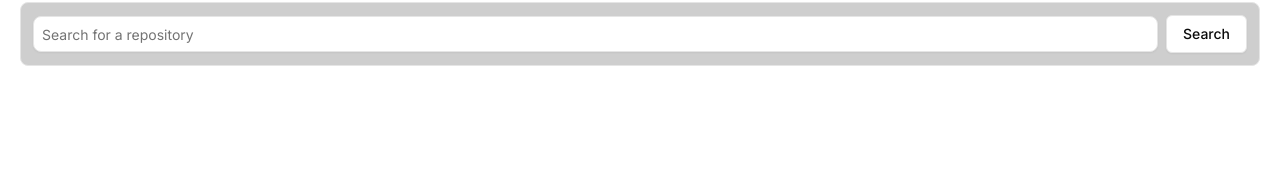
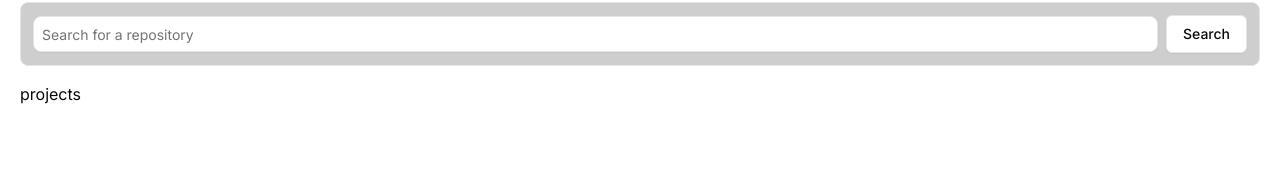
Before and after one commit to THEALIFHAKER1/AE1.TECH, a Next.js app: page /projects in a window 1280 px wide. Shown: the part 523-695 px from the top of the page. Built offline with nearby package versions, Linux system fonts and the light colour scheme; no server answers.

Commit message:
ready for implement github projects

```diff
--- /dev/null
+++ b/src/app/(portfolio)/(pages)/projects/_components/all-projects.tsx
@@ -0,0 +1,3 @@
+export default async function AllProjects({ filter }: { filter: string }) {
+  return <div>projects</div>;
+}
--- a/src/app/(portfolio)/(pages)/projects/page.tsx
+++ b/src/app/(portfolio)/(pages)/projects/page.tsx
@@ -1,19 +1,9 @@
 import { HeadingText } from '@/components/custom/heading-text';
-import React, { Suspense } from 'react';
-import ProjectsCarousel from './_components/projects-carousel';
 import { SearchBar } from '@/components/custom/search-bar';
-import {
-  Accordion,
-  AccordionContent,
-  AccordionItem,
-  AccordionTrigger,
-} from '@/components/ui/accordion';
 import CollapseComponents from '@/components/custom/collapse-components';
 
-// import AllProjects from './components/AllProjects';
-// import { SearchBar } from '../../../../components/customUi/Search';
-// import { AllProjectsSkeleton } from './components/AllProjectsSkeleton';
-// import ProjectsCarousel from './components/ProjectsCarousel';
+import AllProjects from './_components/all-projects';
+import ProjectsCarousel from './_components/projects-carousel';
 
 export const metadata = {
   title: 'Projects',
@@ -44,9 +34,8 @@ export default function ProjectPage({
           GitHub Repositories
         </HeadingText>
         <SearchBar placeholder={'Search for a repository'} />
-        {/*  <Suspense fallback={<AllProjectsSkeleton />}>
-          <AllProjects filter={searchTerm} />
-        </Suspense> */}
+
+        <AllProjects filter={searchTerm} />
       </div>
     </main>
   );
--- a/src/env.mjs
+++ b/src/env.mjs
@@ -4,8 +4,10 @@ import { z } from 'zod';
 export const env = createEnv({
   client: {
     NEXT_PUBLIC_APP_URL: z.string().min(1),
+    GITHUB_TOKEN: z.string().min(1),
   },
   runtimeEnv: {
     NEXT_PUBLIC_APP_URL: process.env.NEXT_PUBLIC_APP_URL,
+    GITHUB_TOKEN: process.env.GITHUB_TOKEN,
   },
 });
```
Also changed, not shown: src/types/index.d.ts (+5 -5 lines).
